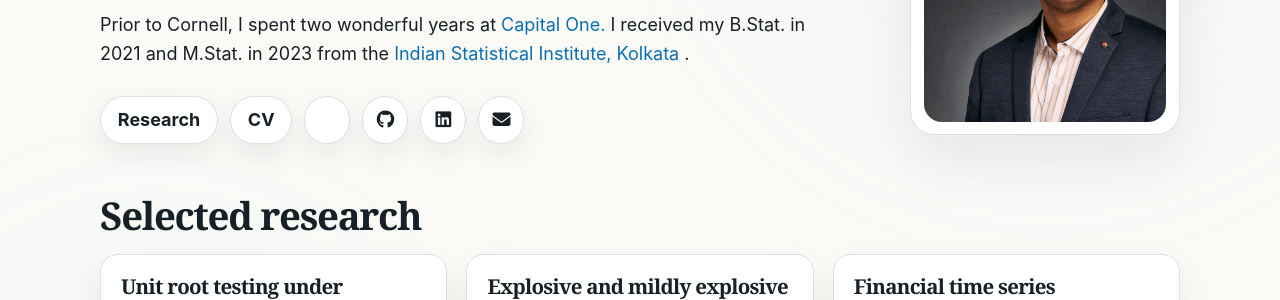
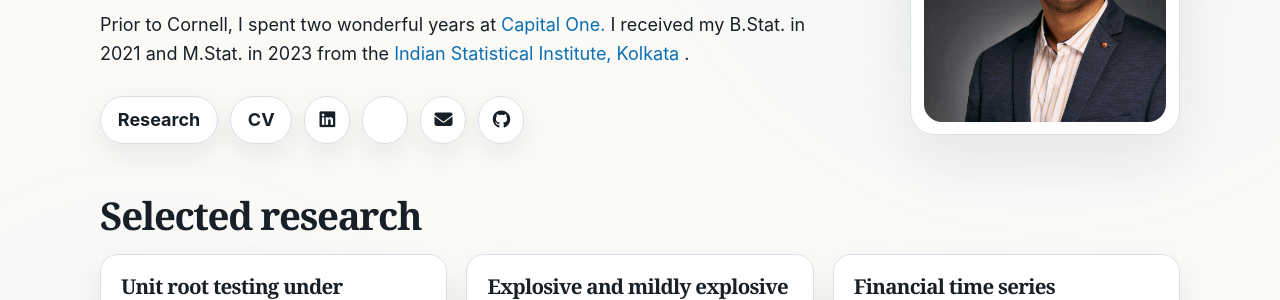
Before and after one commit to AbirS2026/AbirS2026.github.io, a Jekyll site: the page built from index.md, in a window 1280 px wide. Shown: the part 309-609 px from the top of the page. Built offline with Jekyll 4.4.1, drawn with Linux system fonts in a browser that asks for light colours; a style sheet for code colours, icons or effects is not loaded.

Commit message:
Update index.md

```diff
--- a/index.md
+++ b/index.md
@@ -38,20 +38,20 @@ title: Home
   <a class="button" href="{{ '/research/' | relative_url }}">Research</a>
   <a class="button" href="{{ '/cv/' | relative_url }}">CV</a>
 
+  <a class="button icon-button" href="https://www.linkedin.com/in/abir-sarkar-isikolkata/" target="_blank" rel="noopener" aria-label="LinkedIn" title="LinkedIn">
+    <i class="fa-brands fa-linkedin"></i>
+  </a>
+
   <a class="button icon-button" href="https://scholar.google.com/citations?hl=en&user=a893O5cAAAAJ" target="_blank" rel="noopener" aria-label="Google Scholar" title="Google Scholar">
     <i class="ai ai-google-scholar"></i>
   </a>
 
+  <a class="button icon-button" href="mailto:as4458@cornell.edu" aria-label="Email" title="Email">
+    <i class="fa-solid fa-envelope"></i>
+  </a>
+
   <a class="button icon-button" href="https://github.com/AbirS2026" target="_blank" rel="noopener" aria-label="GitHub" title="GitHub">
     <i class="fa-brands fa-github"></i>
-  </a>
-
-  <a class="button icon-button" href="https://www.linkedin.com/in/abir-sarkar-isikolkata/" target="_blank" rel="noopener" aria-label="LinkedIn" title="LinkedIn">
-    <i class="fa-brands fa-linkedin"></i>
-  </a>
-
-  <a class="button icon-button" href="mailto:as4458@cornell.edu" aria-label="Email" title="Email">
-    <i class="fa-solid fa-envelope"></i>
   </a>
 </div>
 
```
